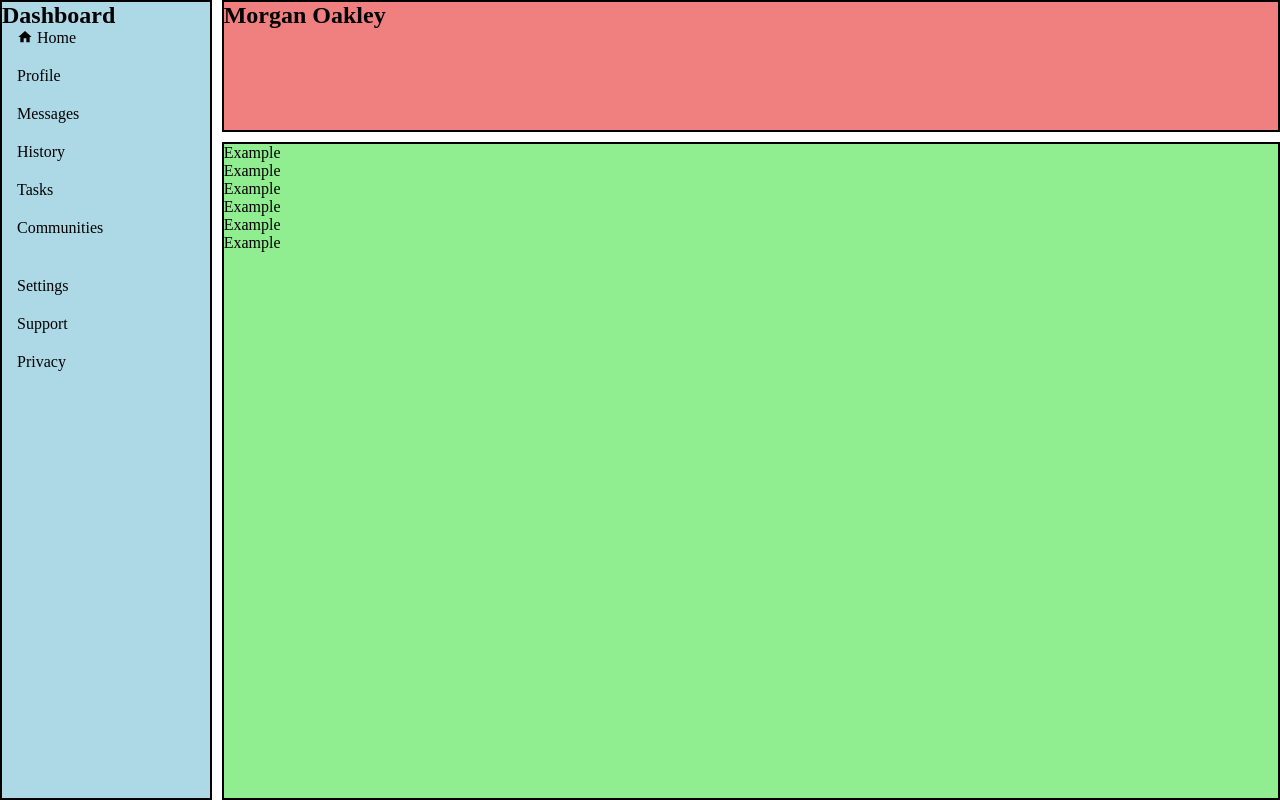
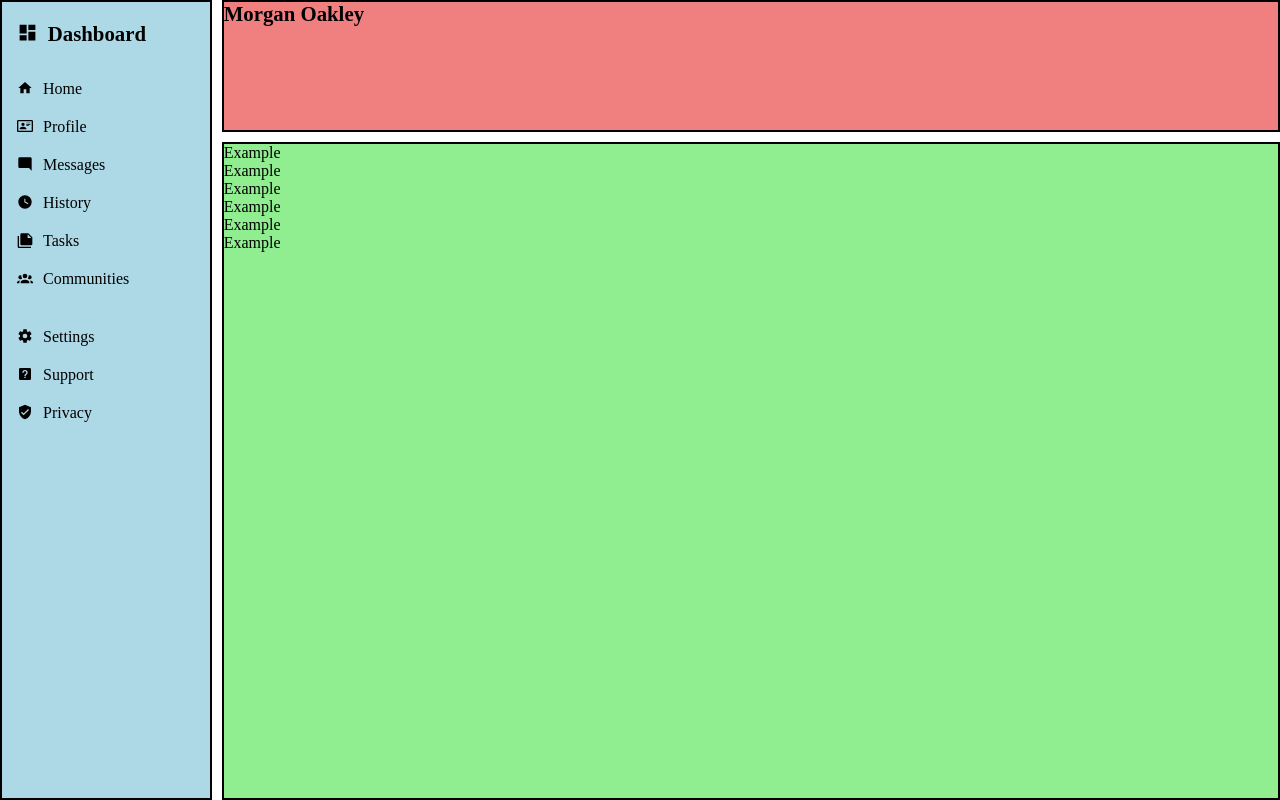
Before and after one commit to zwhahn/admin_dashboard, a plain HTML site: page index.html in a window 1280 px wide. Drawn offline with Linux system fonts and the light colour scheme.

Commit message:
Add dashboard icon and reformat sidebar

```diff
--- a/index.html
+++ b/index.html
@@ -12,21 +12,42 @@
             <h2>Morgan Oakley</h2>
         </div>
         <div class="sidebar">
-            <h2>Dashboard</h2>
+            <div class="dashbaord_header">
+                <img class="icon_header"
+                    src="./icons/view-dashboard.svg"/>
+                <h2>Dashboard</h2>
+            </div>
             <ul class="menu">
                 <li>
                     <img class="icon"
                     src="./icons/home.svg"/>
-                    Home</li>
-                <li>Profile</li>
-                <li>Messages</li>
-                <li>History</li>
-                <li>Tasks</li>
-                <li>Communities</li>
+                    <div>Home</div>
+                </li>
+                <li>
+                    <img class="icon"
+                    src="./icons/card-account-details-outline.svg"/>Profile</li>
+                <li>
+                    <img class="icon"
+                    src="./icons/message-reply.svg"/>Messages</li>
+                <li>
+                    <img class="icon"
+                    src="./icons/clock-time-four.svg"/>History</li>
+                <li>
+                     <img class="icon"
+                    src="./icons/note-multiple.svg"/>Tasks</li>
+                <li>
+                     <img class="icon"
+                    src="./icons/account-group.svg"/>Communities</li>
                 <li></li>
-                <li>Settings</li>
-                <li>Support</li>
-                <li>Privacy</li>
+                <li>
+                     <img class="icon"
+                    src="./icons/cog.svg"/>Settings</li>
+                <li>
+                     <img class="icon"
+                    src="./icons/help-box.svg"/>Support</li>
+                <li>
+                     <img class="icon"
+                    src="./icons/shield-check.svg"/>Privacy</li>
             </ul>
         </div>
         <div class="main-content">
--- a/style.css
+++ b/style.css
@@ -1,6 +1,11 @@
 * {
     margin: 0;
     box-sizing: border-box;
+    --h2-font-size: 1.3em;
+}
+
+h2 {
+    font-size: var(--h2-font-size);
 }
 
 .container  {
@@ -26,23 +31,37 @@
     grid-row: 1/3;
 }
 
-.sidebar .menu {
-    display: grid;
-    gap: 20px;
-    padding: 0;
+.icon_header {
+    height: var(--h2-font-size);
+    width: var(--h2-font-size);
+
 }
 
-.menu .icon {
+.menu {
+    display: grid;
+    gap: 10px;
+    padding: 24px 0px 0px 0px;
+}
+
+.icon {
     height: 1em;
     width: 1em;
 }
 
-li {
-    display: grid;
-    grid-auto-flow: column;
-    grid-template-columns: 20px 1fr;
-    padding: 0px 0px 0px 15px;
+.dashbaord_header {
+    grid-template-columns: 40px 1fr;
+    padding: 20px 0px 0px 15px;
 }
+
+.sidebar li {
+    padding: 10px 0px 0px 15px;
+}
+
+.sidebar li, .dashbaord_header {
+    display: flex;
+    gap: 10px;
+}
+
 
 .main-content {
     background-color: lightgreen;
```
